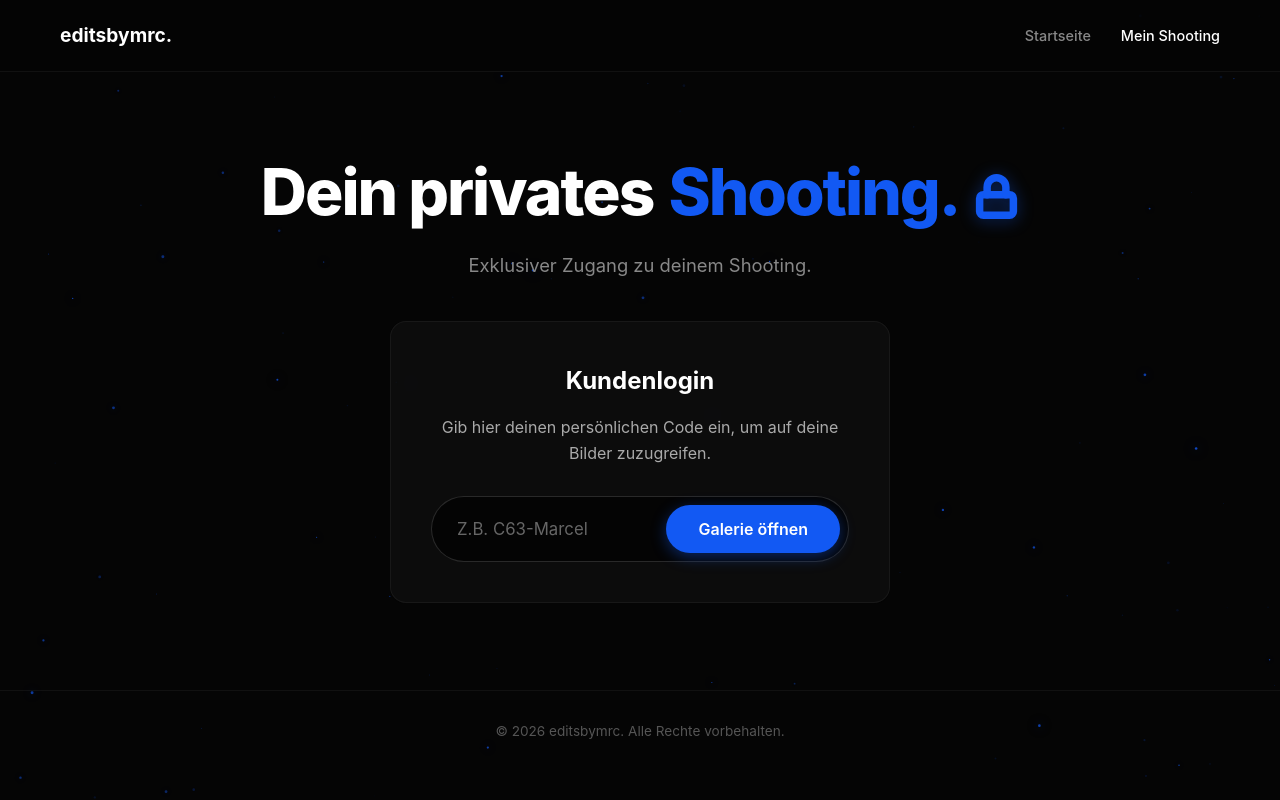
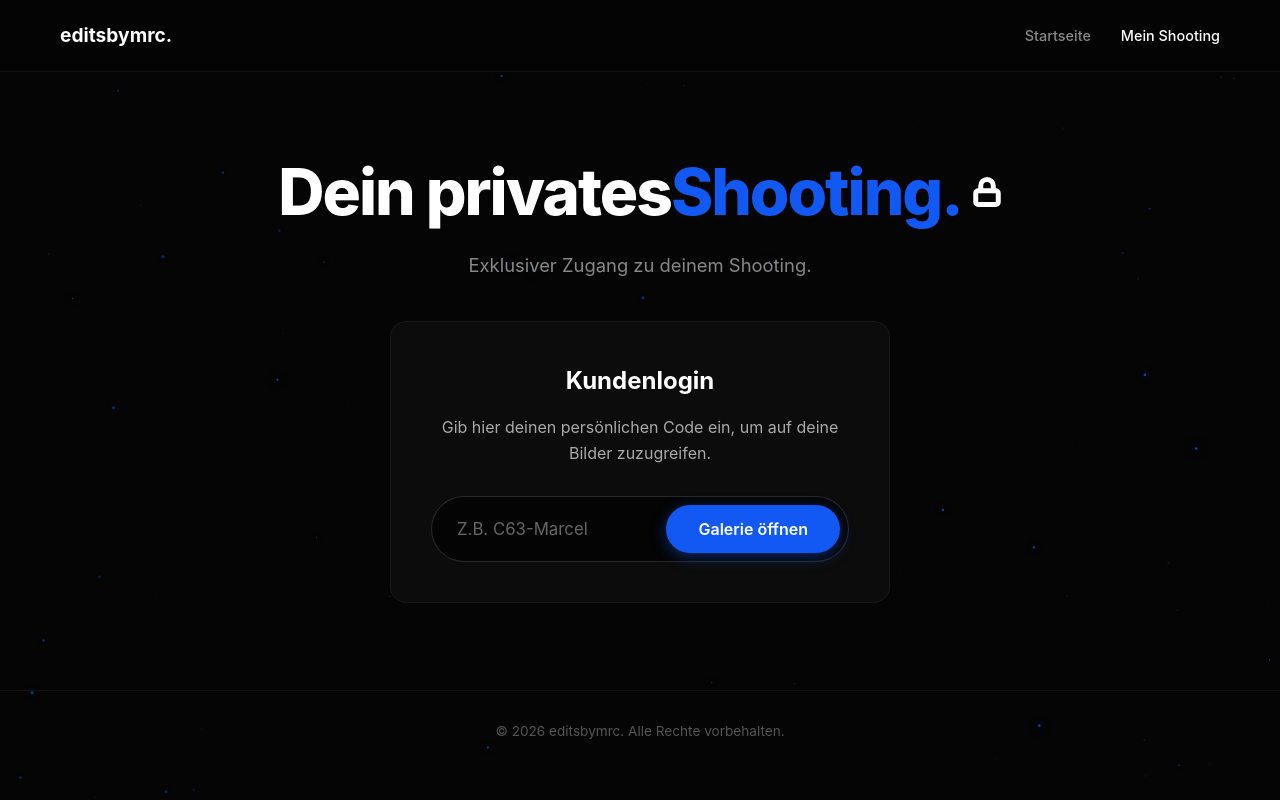
Before and after one commit to editsbymrc/editsbymrc.github.io, a plain HTML site: page galerie.html in a window 1280 px wide. Drawn offline with Linux system fonts and the light colour scheme.

Commit message:
kliene anpassung wegen der galerei.html

```diff
--- a/css/style.css
+++ b/css/style.css
@@ -797,18 +797,22 @@ footer { padding: 40px; text-align: center; border-top: 1px solid rgba(255, 255,
    ANIMIERTES SCHLOSS (Kunden-Login)
    ========================================= */
 .locked-heading {
+    /* WICHTIG: Erlaubt dem Text, sich zu stapeln, wenn es zu eng wird,
+       aber zwingt die Elemente in eine Zeile, solange genug Platz da ist */
     display: flex;
+    flex-direction: row;
+    justify-content: center;
     align-items: center;
-    justify-content: center;
-    gap: 15px; /* Abstand zwischen Schloss und Text */
+    flex-wrap: nowrap; /* Verhindert das Umbrechen auf Teufel komm raus */
+    font-size: 1.8rem; /* Macht die Schrift auf dem Handy einen Tick kleiner */
+    padding: 0 10px;
 }
 
 .lock-icon {
-    width: 45px;
-    height: 45px;
-    color: #1259f3;
-    /* FIX: Neue Schwebe-Animation eingebunden */
-    animation: lockFloat 2.5s infinite alternate ease-in-out;
+    width: 30px !important; /* Etwas kleineres Schloss auf dem Handy */
+    height: 30px !important;
+    flex-shrink: 0; /* Verhindert, dass das Schloss gestaucht wird */
+    margin-left: 10px;
 }
 
 /* Die neue, fließende Auf- und Ab-Bewegung */
```
